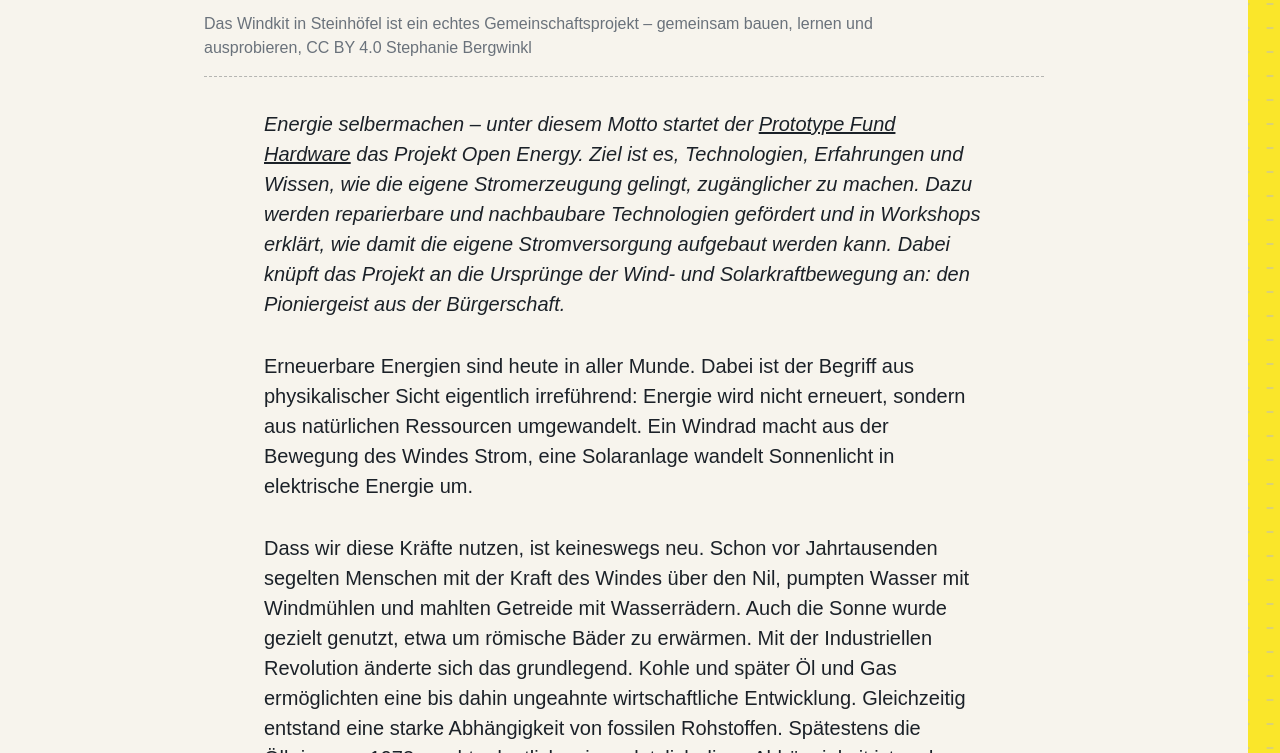
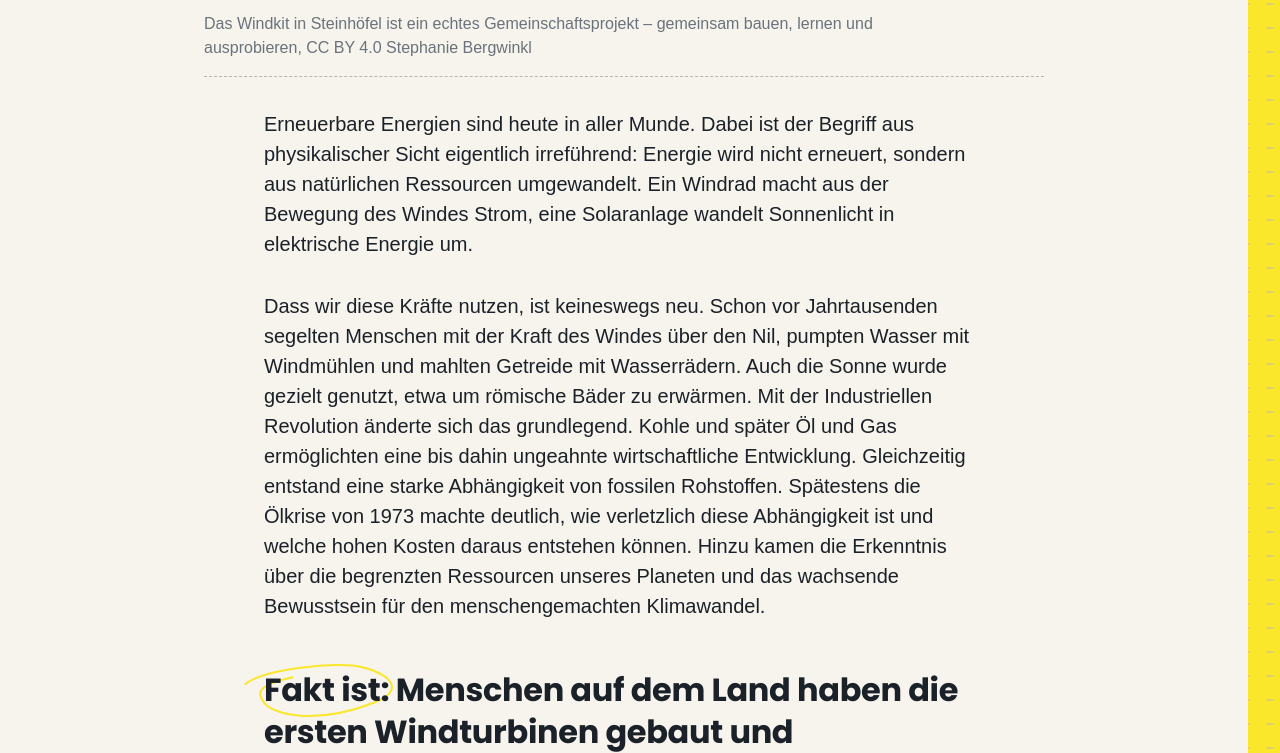
Before and after one commit to okfde/open-energy, a Jekyll site: the page built from _blog/news-kickoff-openenergy.md, in a window 1280 px wide and 900 px high, scrolled down 1252 px, cut to the strip 147-900 px from the top of the window. Built offline with Jekyll 4.4.1, drawn with Linux system fonts in a browser that asks for light colours; some web fonts are replaced.

Commit message:
added footer links

```diff
--- a/_blog/news-kickoff-openenergy.md
+++ b/_blog/news-kickoff-openenergy.md
@@ -13,8 +13,6 @@
   <img src="{{ '/assets/images/photos/blog/windkit-5.jpg' | relative_url }}" alt="">
   <figcaption> Das Windkit in Steinhöfel ist ein echtes Gemeinschaftsprojekt – gemeinsam bauen, lernen und ausprobieren, CC BY 4.0 Stephanie Bergwinkl</figcaption>
 </figure>
-
-*Energie selbermachen – unter diesem Motto startet der [Prototype Fund Hardware](https://hardware.prototypefund.de/) das Projekt Open Energy. Ziel ist es, Technologien, Erfahrungen und Wissen, wie die eigene Stromerzeugung gelingt, zugänglicher zu machen. Dazu werden reparierbare und nachbaubare Technologien gefördert und in Workshops erklärt, wie damit die eigene Stromversorgung aufgebaut werden kann. Dabei knüpft das Projekt an die Ursprünge der Wind- und Solarkraftbewegung an: den Pioniergeist aus der Bürgerschaft.*
 
 Erneuerbare Energien sind heute in aller Munde. Dabei ist der Begriff aus physikalischer Sicht eigentlich irreführend: Energie wird nicht erneuert, sondern aus natürlichen Ressourcen umgewandelt. Ein Windrad macht aus der Bewegung des Windes Strom, eine Solaranlage wandelt Sonnenlicht in elektrische Energie um.
 
--- a/_includes/footer.html
+++ b/_includes/footer.html
@@ -32,8 +32,8 @@
       {% endfor %}
     </div>
     <div class="site-footer__partners">
-      <img src="{{ '/assets/images/logos/okf-logo.svg' | relative_url }}" alt="Open Knowledge Foundation Deutschland">
-      <img src="{{ '/assets/images/logos/prototypefund-logo.svg' | relative_url }}" alt="Prototype Fund Hardware">
+      <a href="https://okfn.de/" target="_blank"><img src="{{ '/assets/images/logos/okf-logo.svg' | relative_url }}" alt="Open Knowledge Foundation Deutschland"></a>
+      <a href="https://hardware.prototypefund.de/" target="_blank"><img src="{{ '/assets/images/logos/prototypefund-logo.svg' | relative_url }}" alt="Prototype Fund Hardware"></a>
     </div>
   </div>
 
```
Also changed, not shown: 16 other files.
